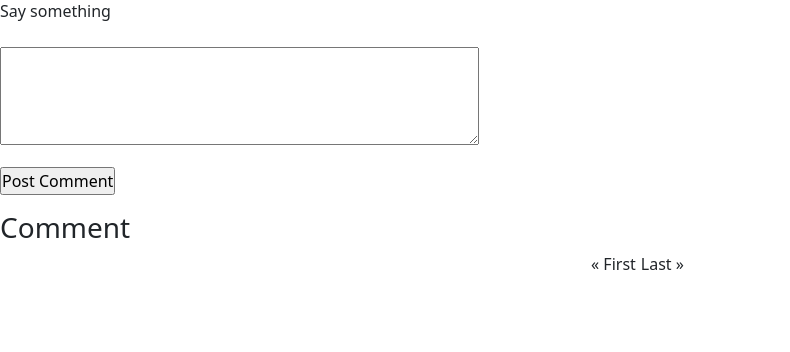
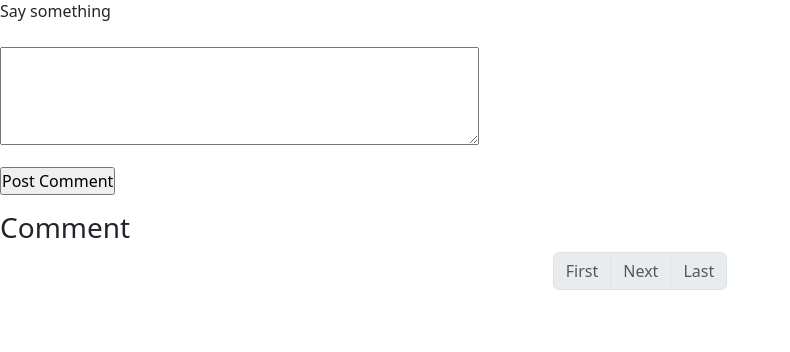
Before and after one commit to qingdaoalex/CITS5505-Project2, a Flask app: page / in a window 1280 px wide. Shown: the part 333-685 px from the top of the page, without its empty margins (0-790 px from the left). Run offline with Flask 3, Linux system fonts and the light colour scheme; a user stored in the database is signed in; data that the repository does not hold is empty; parts of the project's set-up code (start-up, migrations or seed data) failed here and were passed over.

```diff
--- a/blogweb/app/routes.py
+++ b/blogweb/app/routes.py
@@ -146,8 +146,8 @@ def reset_password(token):
 def user(username):
     user = db.first_or_404(sa.select(User).where(User.username == username))
     page = request.args.get('page', 1, type=int)
-    query = user.posts.select().order_by(Post.timestamp.desc())
-    posts = db.paginate(query, page=page,
+    # query = user.posts.select().order_by(Post.timestamp.desc())
+    posts = db.paginate(current_user.following_posts(), page=page,
                         per_page=app.config['POSTS_PER_PAGE'],
                         error_out=False)
     next_url = url_for('user', username=user.username, page=posts.next_num) \
@@ -155,7 +155,7 @@ def user(username):
     prev_url = url_for('user', username=user.username, page=posts.prev_num) \
         if posts.has_prev else None
     form = EmptyForm()
-    return render_template('user.html', user=user, posts=posts.items,
+    return render_template('user.html', user=user, posts=posts,
                            next_url=next_url, prev_url=prev_url, form=form)
 
 @app.before_request
--- a/blogweb/app/templates/index.html
+++ b/blogweb/app/templates/index.html
@@ -37,40 +37,42 @@
 			</div>
 		</div>
 		{% endfor %}
-	<nav>
-			<ul style="list-style: none; padding: 0; display: flex; justify-content: center;">
+		<nav aria-label="Page navigation example">
+			<ul class="pagination justify-content-center">
+
 				{% if posts.has_prev %}
-							<li style="margin-right: 5px;"><a href="{{ url_for('index', page=1) }}">« First</a></li>
-							<li style="display: inline;"><a href="{{ url_for('index', page=posts.prev_num) }}">Prev</a></li>
+					<li class="page-item"><a class="page-link" href="{{ url_for('index', page=1) }}">First</a></li>
+					<li class="page-item"><a class="page-link" href="{{ url_for('index', page=posts.prev_num) }}">Prev</a></li>
 				{% else %}
-							<li style="margin-right: 5px;">« First</li>
+					<li class="page-item disabled"><span class="page-link">First</span></li>
 				{% endif %}
 
 				{% if posts.page > 4 %}
-							<li style="margin-right: 5px;"><a href="{{ url_for('index', page=1) }}">1</a></li>
-							<li style="margin-right: 5px;">...</li>
+					<li class="page-item"><a class="page-link" href="{{ url_for('index', page=1) }}">1</a></li>
+					<li class="page-item disabled"><span class="page-link">...</span></li>
 				{% endif %}
 
 				{% for p in range(posts.page - 2, posts.page + 3) if p > 0 and p <= posts.pages %}
-							<li style="margin-right: 5px; {% if p == posts.page %}font-weight: bold;{% endif %}">
+					<li class="page-item {% if p == posts.page %}active{% endif %}">
 						{% if p == posts.page %}
-											<span style="font-weight: bold;">{{ p }}</span>
+							<span class="page-link">{{ p }}</span>
 						{% else %}
-											<a href="{{ url_for('index', page=p) }}">{{ p }}</a>
+							<a class="page-link" href="{{ url_for('index', page=p) }}">{{ p }}</a>
 						{% endif %}
 					</li>
 				{% endfor %}
 
 				{% if posts.page < posts.pages - 3 %}
-							<li style="margin-right: 5px;">...</li>
-							<li style="margin-right: 5px;"><a href="{{ url_for('index', page=posts.pages) }}">{{ posts.pages }}</a></li>
+					<li class="page-item disabled"><span class="page-link">...</span></li>
+					<li class="page-item"><a class="page-link" href="{{ url_for('index', page=posts.pages) }}">{{ posts.pages }}</a></li>
 				{% endif %}
 
 				{% if posts.has_next %}
-							<li style="margin-right: 5px;"><a href="{{ url_for('index', page=posts.next_num) }}">Next</a></li>
-							<li style="margin-right: 5px;"><a href="{{ url_for('index', page=posts.pages) }}">Last »</a></li>
+					<li class="page-item"><a class="page-link" href="{{ url_for('index', page=posts.next_num) }}">Next</a></li>
+					<li class="page-item"><a class="page-link" href="{{ url_for('index', page=posts.pages) }}">Last</a></li>
 				{% else %}
-							<li style="margin-right: 5px;">Last »</li>
+					<li class="page-item disabled"><span class="page-link">Next</span></li>
+					<li class="page-item disabled"><span class="page-link">Last</span></li>
 				{% endif %}
 			</ul>
 		</nav>
--- a/blogweb/config.py
+++ b/blogweb/config.py
@@ -5,7 +5,7 @@ class Config:
     SECRET_KEY = os.environ.get('SECRET_KEY') or 'you-will-never-guess'
     SQLALCHEMY_DATABASE_URI = os.environ.get('DATABASE_URL') or \
         'sqlite:///' + os.path.join(basedir, 'app.db')
-    POSTS_PER_PAGE = 25
+    POSTS_PER_PAGE = 6
     # Mail configuration
     MAIL_SERVER = 'smtp.qq.com'
     MAIL_PORT = 465
```
Also changed, not shown: blogweb/app/templates/user.html (+41 -6 lines). Lines whose indentation alone changed are shown as unchanged.
